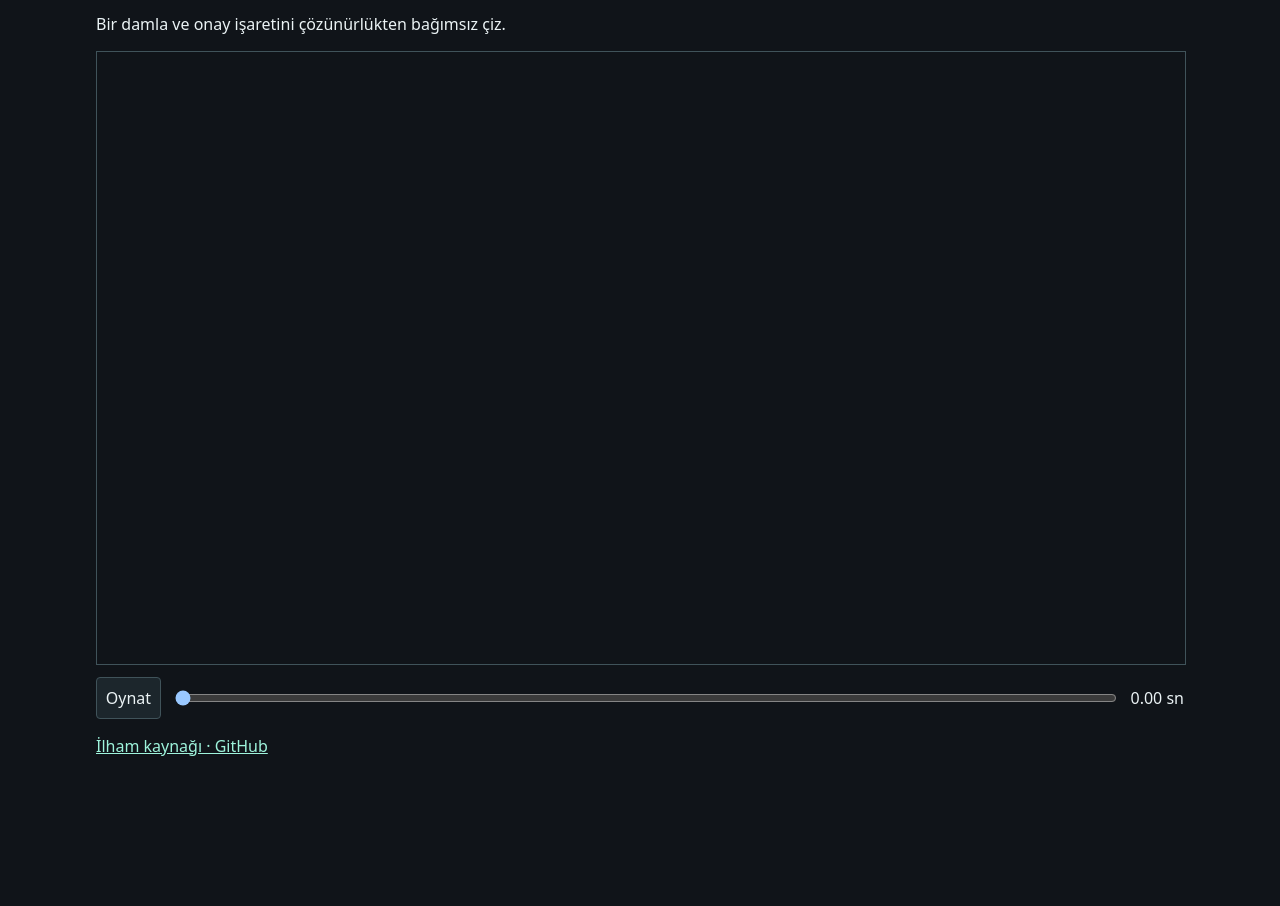
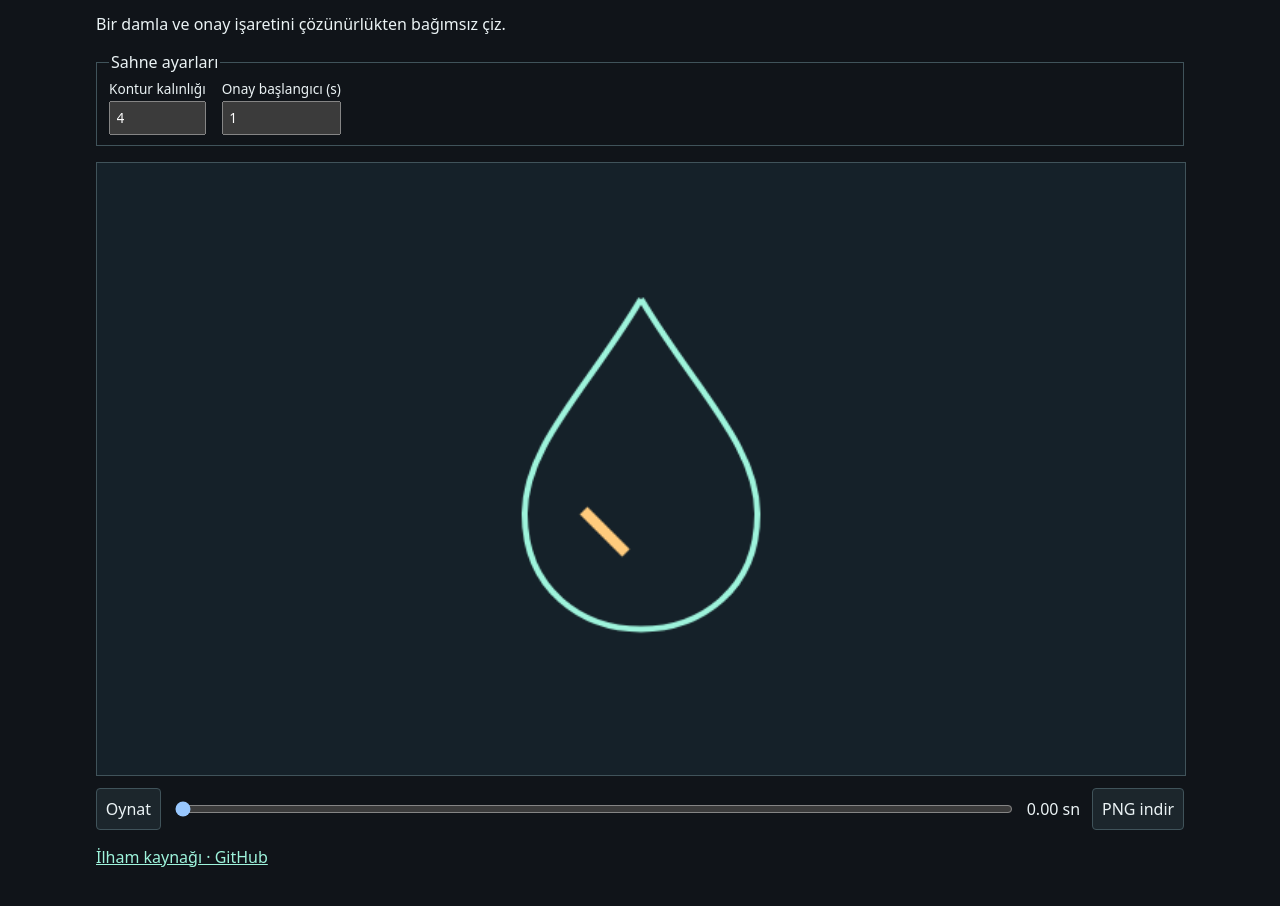
Before and after one commit to omerbek/water-drop-icon, a plain HTML site: page index.html in a window 1280 px wide. Shown: the part 144-1050 px from the top of the page. Before the commit the page ends 949 px from the top, so only its background shows below. Drawn offline with Linux system fonts and the light colour scheme.

Commit message:
Add configurable animation tools and export

```diff
--- a/index.html
+++ b/index.html
@@ -13,14 +13,22 @@ canvas {display: block; width: 100%; height: auto; border: 1px solid #40535a;}
 input {flex: 1; min-width: 4rem;}
 button {font: inherit; color: inherit; border: 1px solid #40535a; background: #1c262c; border-radius: .25rem; padding: .55rem; text-align: left; cursor: pointer;}
 a {color: #9ef4dc;}
+fieldset {display:flex; flex-wrap:wrap; gap:.75rem 1rem; margin:0 0 1rem; border:1px solid #40535a;}
+fieldset label {display:flex; flex-direction:column; gap:.2rem; font-size:.85rem;}
+fieldset input {font:inherit; max-width:15rem; padding:.35rem;}
+.controls {flex-wrap:wrap;}
 </style>
 </head>
 <body>
 <header><h1>Vektör durum simgesi</h1><p>Bir damla ve onay işaretini çözünürlükten bağımsız çiz.</p></header>
 <main>
 <section>
+<fieldset id="settings"><legend>Sahne ayarları</legend>
+<label for="stroke">Kontur kalınlığı<input id="stroke" value="4" type="number" min="1" max="20" step="1"></label>
+<label for="delay">Onay başlangıcı (s)<input id="delay" value="1" type="number" min="0" max="5" step="0.1"></label>
+</fieldset>
 <canvas width="720" height="405" aria-label="Seçili hareket deneyinin önizlemesi"></canvas>
-<div class="controls"><button id="play" type="button">Oynat</button><input id="seek" type="range" min="0" max="8" step="0.01" value="0" aria-label="Zaman çizelgesi"><output id="time">0.00 sn</output></div>
+<div class="controls"><button id="play" type="button">Oynat</button><input id="seek" type="range" min="0" max="8" step="0.01" value="0" aria-label="Zaman çizelgesi"><output id="time">0.00 sn</output><button id="save" type="button">PNG indir</button></div>
 <p><a href="https://github.com/airbnb/lottie-web">İlham kaynağı · GitHub</a></p>
 </section>
 </main>
```
